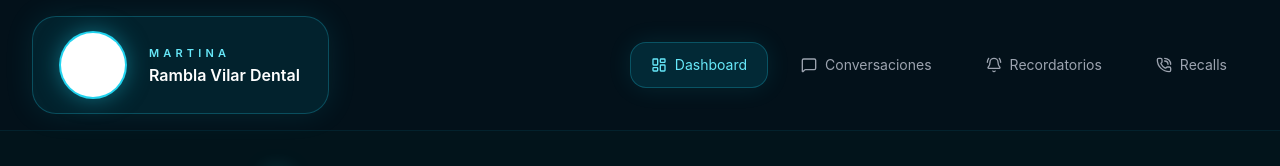
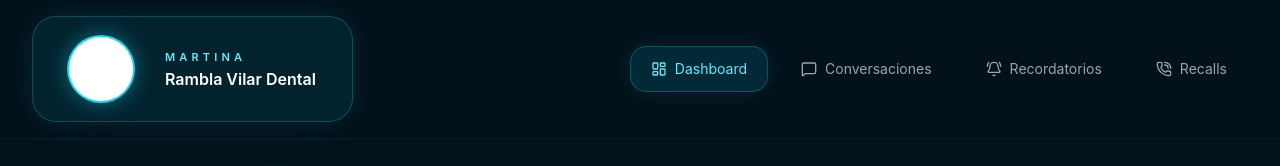
Before and after one commit to martina-asistant/martina-panel, a Next.js app: page /dashboard in a window 1280 px wide. Shown: the top 166 px of the page. Built offline with nearby package versions, Linux system fonts and the light colour scheme; no server answers; the database is empty.

Commit message:
Update Sidebar.tsx

```diff
--- a/components/layout/Sidebar.tsx
+++ b/components/layout/Sidebar.tsx
@@ -28,7 +28,7 @@ const Sidebar = () => {
 
         {/* TARJETA MARTINA */}
 
-        <div className="rounded-3xl border border-cyan-400/25 bg-cyan-500/10 px-7 py-4 flex items-center gap-6 shadow-[0_0_30px_rgba(34,211,238,.10)]">
+        <div className="rounded-3xl border border-cyan-400/25 bg-cyan-500/10 px-9 py-5 flex items-center gap-8 shadow-[0_0_30px_rgba(34,211,238,.10)]">
 
           {/* HALO AGUAMARINA CON FONDO BLANCO */}
 
```
